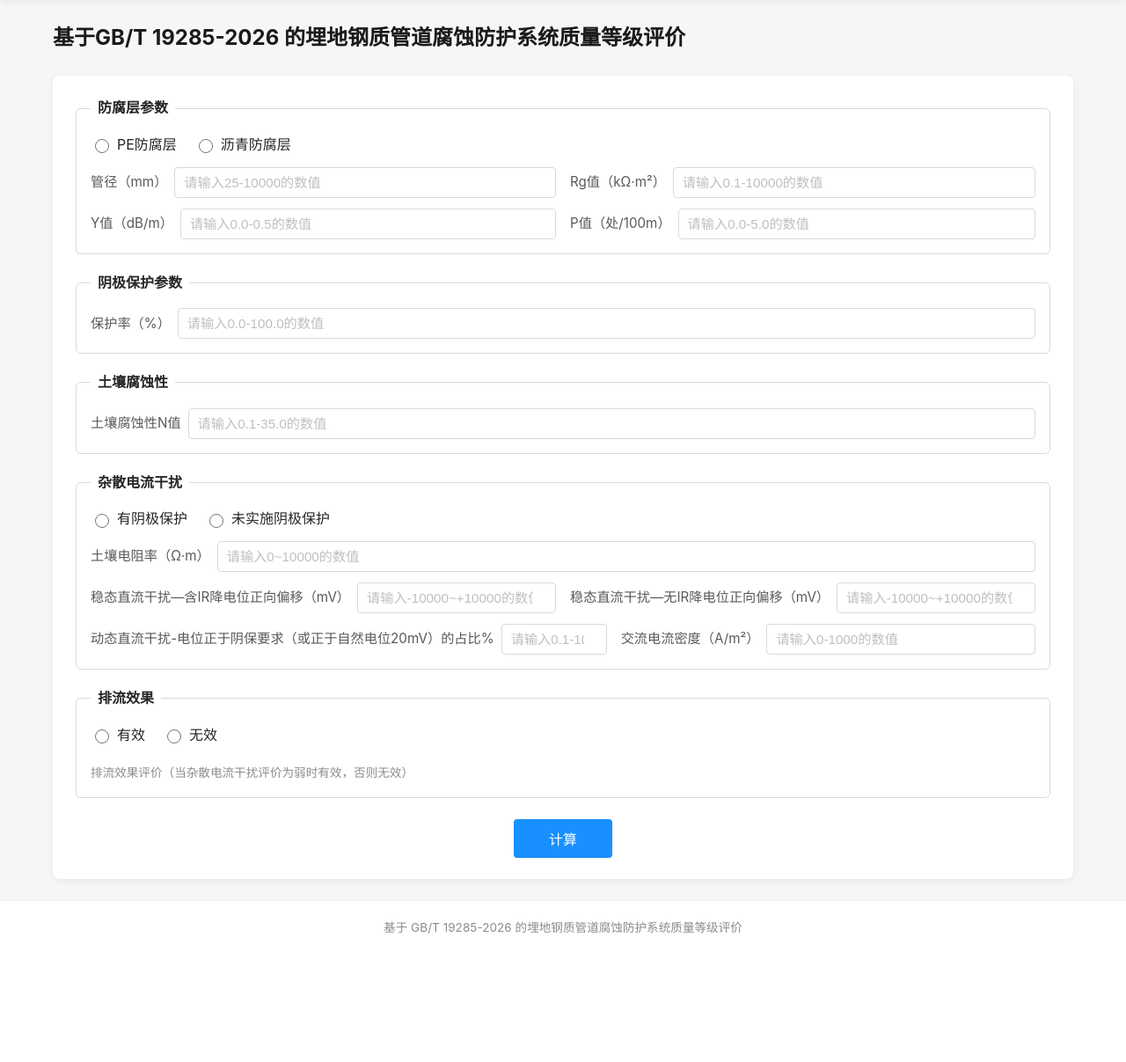
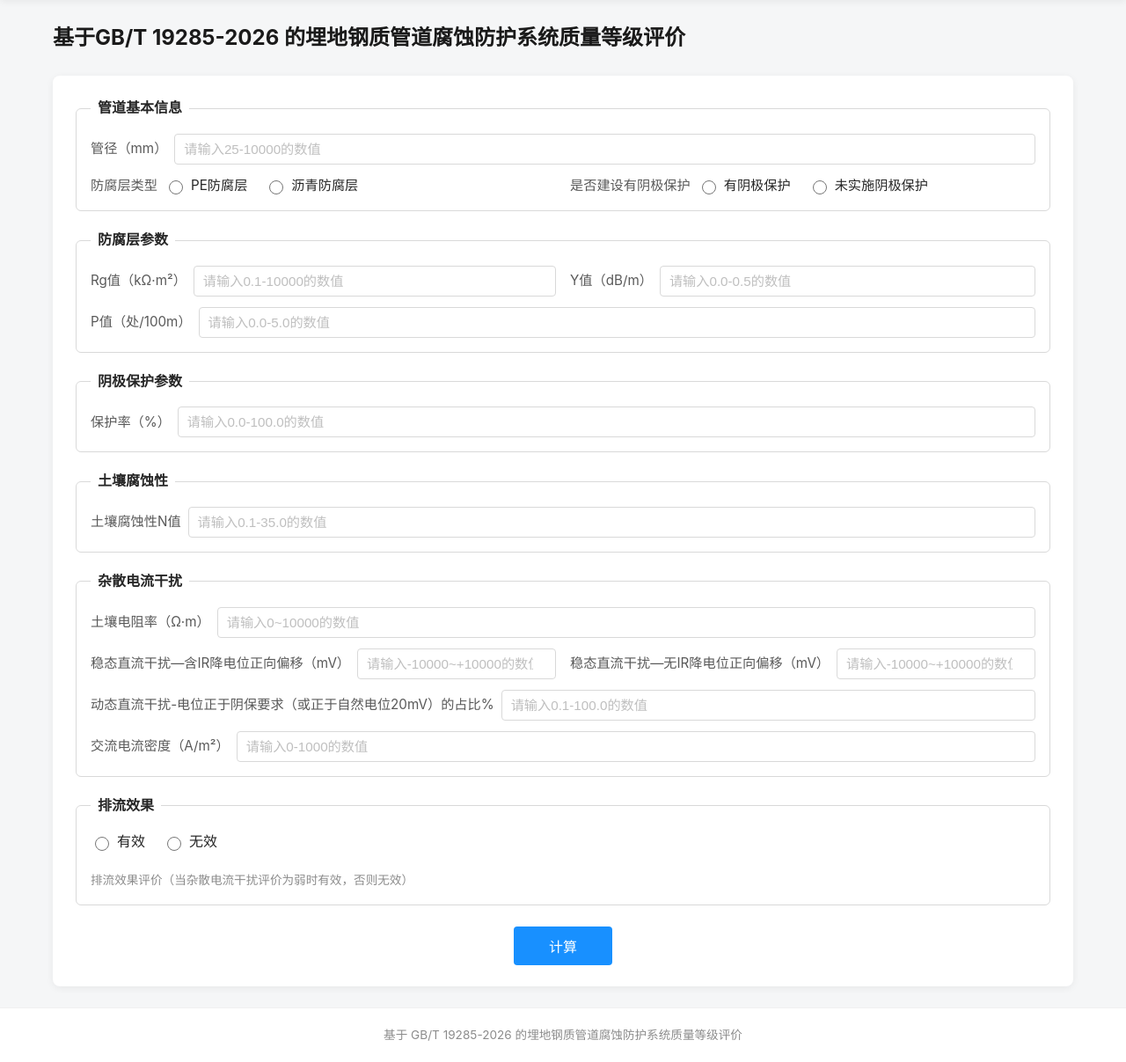
Before and after one commit to Gyow450/CPSC-19285-2026, a Flask app: page / in a window 1280 px wide. Shown: the part 56-1263 px from the top of the page at 88% size. Before the commit the page ends 1117 px from the top, so only its background shows below. Run offline with Flask 3, Linux system fonts and the light colour scheme; a user stored in the database is signed in; parts of the project's set-up code (start-up, migrations or seed data) failed here and were passed over.

Commit message:
下载文件处理完毕

```diff
--- a/app.py
+++ b/app.py
@@ -18,6 +18,10 @@ app.secret_key = os.environ.get("SECRET_KEY", "dev-secret-key-change-in-producti
 # 默认管理员账号：admin / admin123
 # 首次运行后建议立即修改默认密码
 DB_PATH = "users.db"
+
+# 获取 app.py 所在目录，和启动位置无关
+BASE_DIR = os.path.dirname(os.path.abspath(__file__))
+TEMPLATE_PATH = os.path.join(BASE_DIR, r"docx_templates\模板.docx")
 
 def init_db()->None:
     """初始化数据库，创建用户表并插入默认管理员"""
@@ -315,55 +319,7 @@ _MATRIX_HEADERS = [
 
 def _build_docx(params: dict, score: float, matrix: list, a_text: str) -> DocumentObject:
     """根据输入参数和评价结果生成 Word 报告。"""
-    doc = Document()
-
-    title = doc.add_heading("埋地钢质管道腐蚀防护系统质量等级评价报告", level=0)
-    title.alignment = 1  # 居中
-
-    doc.add_heading("一、输入参数", level=1)
-    table = doc.add_table(rows=1, cols=2)
-    table.style = "Light Grid Accent 1"
-    hdr = table.rows[0].cells
-    hdr[0].text = "项目"
-    hdr[1].text = "数值"
-    for key, label in _LABELS.items():
-        value = params.get(key)
-        if value is None:
-            continue
-        row = table.add_row().cells
-        row[0].text = label
-        row[1].text = str(value)
-
-    doc.add_heading("二、评价结果", level=1)
-    if score >= 90:
-        level = "1"
-        desc = "系统功能完好，满足设计要求，在6年的检验周期内能有效使用。"
-    elif score >= 80:
-        level = "2"
-        desc = "系统基本完好但存在一些不影响防护效果的缺陷，能基本满足设计要求，3年~6年的检验周期内能使用。"
-    elif score >= 70:
-        level = "3"
-        desc = "系统整体状况较差，存在缺陷，不能完全满足设计要求，在使用单位采取适当措施后，可在1年~3年检验周期内在限定的条件下使用。"
-    else:
-        level = "4"
-        desc = "系统缺陷严重，不能满足设计要求，不能有效防止金属管体腐蚀，使用单位应采取重大维修。"
-
-    doc.add_paragraph(f"腐蚀防护系统质量评价得分：{score:.2f}")
-    doc.add_paragraph(f"等级评价：{level} 级")
-    doc.add_paragraph(f"评价说明：{desc}")
-    doc.add_paragraph(a_text)
-
-    doc.add_heading("三、隶属矩阵", level=1)
-    mtable = doc.add_table(rows=1, cols=5)
-    mtable.style = "Light Grid Accent 1"
-    headers = ["评价指标", "等级1", "等级2", "等级3", "等级4"]
-    for i, h in enumerate(headers):
-        mtable.rows[0].cells[i].text = h
-    for i, row in enumerate(matrix):
-        cells = mtable.add_row().cells
-        cells[0].text = _MATRIX_HEADERS[i]
-        for j, val in enumerate(row):
-            cells[j + 1].text = f"{val:.3f}"
+    doc = Document(TEMPLATE_PATH)
 
     return doc
 
@@ -409,7 +365,7 @@ def download_docx():
             buffer,
             mimetype="application/vnd.openxmlformats-officedocument.wordprocessingml.document",
             as_attachment=True,
-            download_name="evaluation_report.docx",
+            download_name="腐蚀系统等级评价.docx",
         )
     except ValueError as e:
         return jsonify({"success": False, "error": str(e)}), 400
--- a/templates/index.html
+++ b/templates/index.html
@@ -237,10 +237,50 @@
     </div>
 
     <form id="evaluateForm">
+        <!-- 管道基本信息 -->
+        <fieldset>
+            <legend>管道基本信息</legend>
+            <div class="form-row">
+                <div class="form-group">
+                    <label for="pip_d">管径（mm）</label>
+                    <input type="number" id="pip_d" name="pip_d" min="25" max="10000" step="1" placeholder="请输入25-10000的数值" required>
+                </div>
+
+            </div>
+            <div class="form-row">
+                <div class="form-group">
+                    <label>防腐层类型</label>
+                    <div class="radio-group">
+                        <label>
+                            <input type="radio" name="coat_type" value="PE防腐层" required>
+                            PE防腐层
+                        </label>
+                        <label>
+                            <input type="radio" name="coat_type" value="沥青防腐层">
+                            沥青防腐层
+                        </label>
+                    </div>
+                </div>
+                <div class="form-group">
+                    <label for="cp_exist">是否建设有阴极保护</label>
+                    <div class="radio-group">
+                        <label>
+                            <input type="radio" name="cp_exist" value="有阴保" required>
+                            有阴极保护
+                        </label>
+                        <label>
+                            <input type="radio" name="cp_exist" value="无阴保">
+                            未实施阴极保护
+                        </label>
+                    </div>
+                </div>
+            </div>
+        </fieldset>
+
         <!-- 防腐层参数 -->
         <fieldset>
             <legend>防腐层参数</legend>
-            <div class="form-row">
+            {# <div class="form-row">
                 <div class="radio-group">
                     <label>
                         <input type="radio" name="coat_type" value="PE防腐层" required>
@@ -251,22 +291,22 @@
                         沥青防腐层
                     </label>
                 </div>
-            </div>
+            </div> #}
             <div class="form-row">
-                <div class="form-group">
+                {# <div class="form-group">
                     <label for="pip_d">管径（mm）</label>
                     <input type="number" id="pip_d" name="pip_d" min="25" max="10000" step="1" placeholder="请输入25-10000的数值">
-                </div>
+                </div> #}
                 <div class="form-group">
                     <label for="rg_value">Rg值（kΩ·m²）</label>
                     <input type="number" id="rg_value" name="rg_value" min="0.1" max="10000" step="0.01" placeholder="请输入0.1-10000的数值">
                 </div>
-            </div>
-            <div class="form-row">
                 <div class="form-group">
                     <label for="y_value">Y值（dB/m）</label>
                     <input type="number" id="y_value" name="y_value" min="0.0" max="0.5" step="0.001" placeholder="请输入0.0-0.5的数值">
                 </div>
+            </div>
+            <div class="form-row">
                 <div class="form-group">
                     <label for="p_value">P值（处/100m）</label>
                     <input type="number" id="p_value" name="p_value" min="0.0" max="5.0" step="0.1" placeholder="请输入0.0-5.0的数值">
@@ -299,18 +339,7 @@
         <!-- 杂散电流干扰 -->
         <fieldset>
             <legend>杂散电流干扰</legend>
-            <div class="form-row">
-                <div class="radio-group">
-                    <label>
-                        <input type="radio" name="cp_exist" value="有阴保" required>
-                        有阴极保护
-                    </label>
-                    <label>
-                        <input type="radio" name="cp_exist" value="无阴保">
-                        未实施阴极保护
-                    </label>
-                </div>
-            </div>
+
             <div class="form-row">
                 <div class="form-group">
                     <label for="soil_rho">土壤电阻率（Ω·m）</label>
@@ -332,6 +361,8 @@
                     <label for="dc_stray">动态直流干扰-电位正于阴保要求（或正于自然电位20mV）的占比%</label>
                     <input type="number" id="dc_stray" name="dc_stray" min="0.0" max="100.0" step="0.1" placeholder="请输入0.1-100.0的数值">
                 </div>
+            </div>
+             <div class="form-row">
                 <div class="form-group">
                     <label for="ac_stray">交流电流密度（A/m²）</label>
                     <input type="number" id="ac_stray" name="ac_stray" min="0" max="1000" step="0.01" placeholder="请输入0-1000的数值">
@@ -389,7 +420,7 @@
                 <tbody></tbody>
             </table>
             <button id="copyLatexBtn" class="btn-copy" onclick="copyLatex()">复制隶属矩阵LaTeX</button>
-            <button id="download_docx" class="btn-copy" onclick="downloadDocx()">下载为DOCX文件</button>
+            <button id="download_docx" class="btn-copy" onclick="downloadDocx()">下载DOCX文件</button>
             <span id="copyFeedback" class="copy-feedback"></span>
         </div>
     </div>
```
Also changed, not shown: src/data.py (+6 -12 lines), 1 other file.
